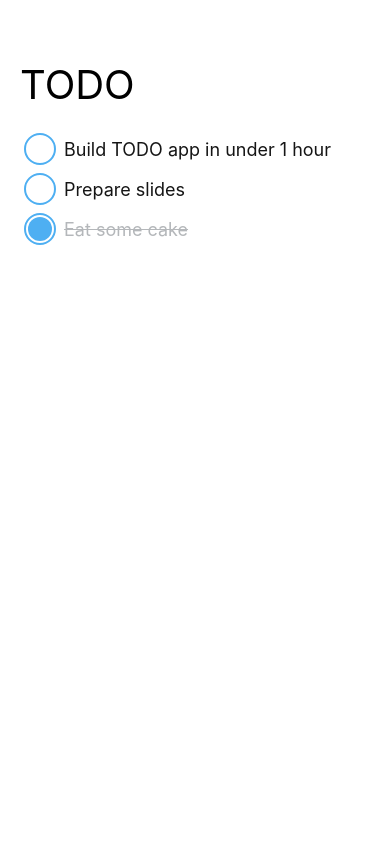
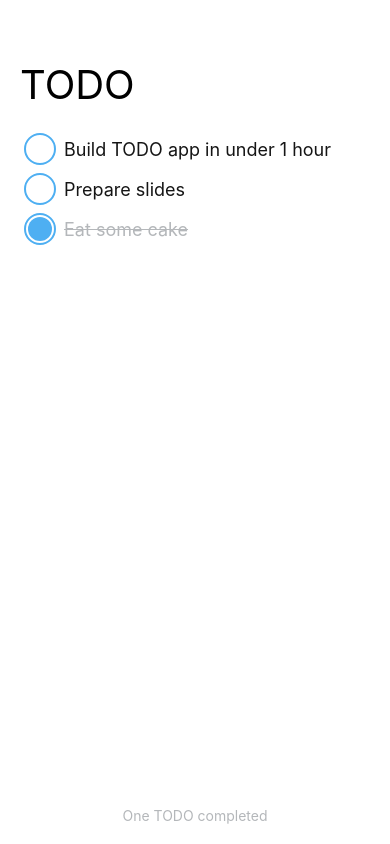
Before and after one commit to frantic/todo, a React Native app: screen / in a window 390 px wide. Built offline with nearby package versions, Linux system fonts and the light colour scheme.

Commit message:
Add Summary component that shows number of completed todos

```diff
--- /dev/null
+++ b/App/Components/Summary.js
@@ -0,0 +1,38 @@
+import React from 'react';
+import { StyleSheet, Text } from 'react-native';
+import { connect } from 'react-redux';
+
+@connect(mapStateToProps)
+export default class Summary extends React.Component {
+  render() {
+    const completedCount = this.props.completedCount;
+    let label;
+    if (completedCount === 0) {
+      label = 'Lots of things to do!';
+    } else if (completedCount === 1) {
+      label = 'One TODO completed';
+    } else {
+      label = completedCount + ' TODOs completed';
+    }
+    return (
+      <Text style={styles.summary}>
+        {label}
+      </Text>
+    );
+  }
+}
+
+const styles = StyleSheet.create({
+  summary: {
+    fontSize: 14,
+    textAlign: 'center',
+    padding: 20,
+    color: '#B4B7BA',
+  },
+});
+
+function mapStateToProps(storeState) {
+  return {
+    completedCount: storeState.todos.filter(item => item.done).length,
+  };
+}
--- a/App/Screens/TodoScreen.js
+++ b/App/Screens/TodoScreen.js
@@ -3,6 +3,7 @@ import { StyleSheet, Text, View, FlatList } from 'react-native';
 import { connect } from 'react-redux';
 
 import TodoList from '../Components/TodoList';
+import Summary from '../Components/Summary';
 
 @connect(mapStateToProps)
 export default class TodoScreen extends React.Component {
@@ -13,6 +14,7 @@ export default class TodoScreen extends React.Component {
           TODO
         </Text>
         <TodoList todos={this.props.todos} />
+        <Summary />
       </View>
     );
   }
```
